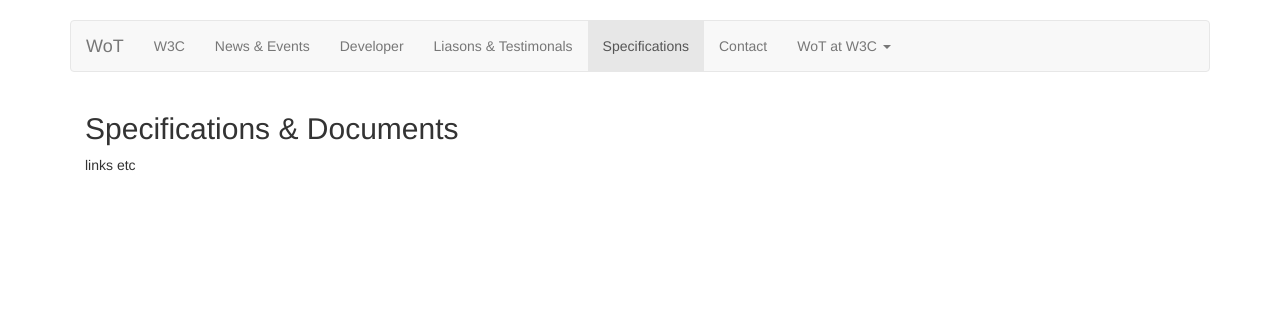
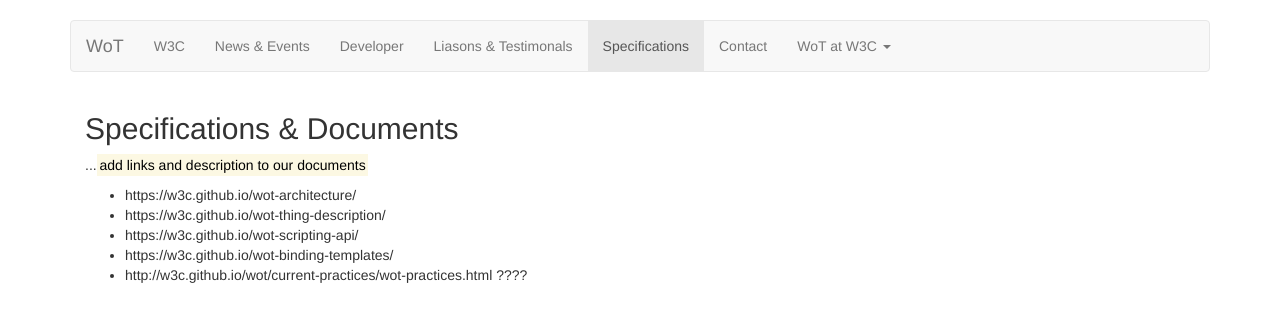
Before and after one commit to danielpeintner/wot-pages, a Jekyll site: the page built from specifications/index.html, in a window 1280 px wide. Shown: the top 322 px of the page. Built offline with Jekyll 4.4.1, drawn with Linux system fonts in a browser that asks for light colours; nearby versions of some CDN libraries.

Commit message:
add specifications

```diff
--- a/specifications/index.html
+++ b/specifications/index.html
@@ -5,5 +5,12 @@
 ---
 <div>
 	<h2>Specifications &amp; Documents </h2>
-	<p>links etc</p>
+	<p>...<mark>add links and description to our documents</mark></p>
+	<ul>
+		<li>https://w3c.github.io/wot-architecture/</li>
+		<li>https://w3c.github.io/wot-thing-description/</li>
+		<li>https://w3c.github.io/wot-scripting-api/</li>
+		<li>https://w3c.github.io/wot-binding-templates/</li>
+		<li>http://w3c.github.io/wot/current-practices/wot-practices.html ????</li>
+	</ul>
 </div>
```
